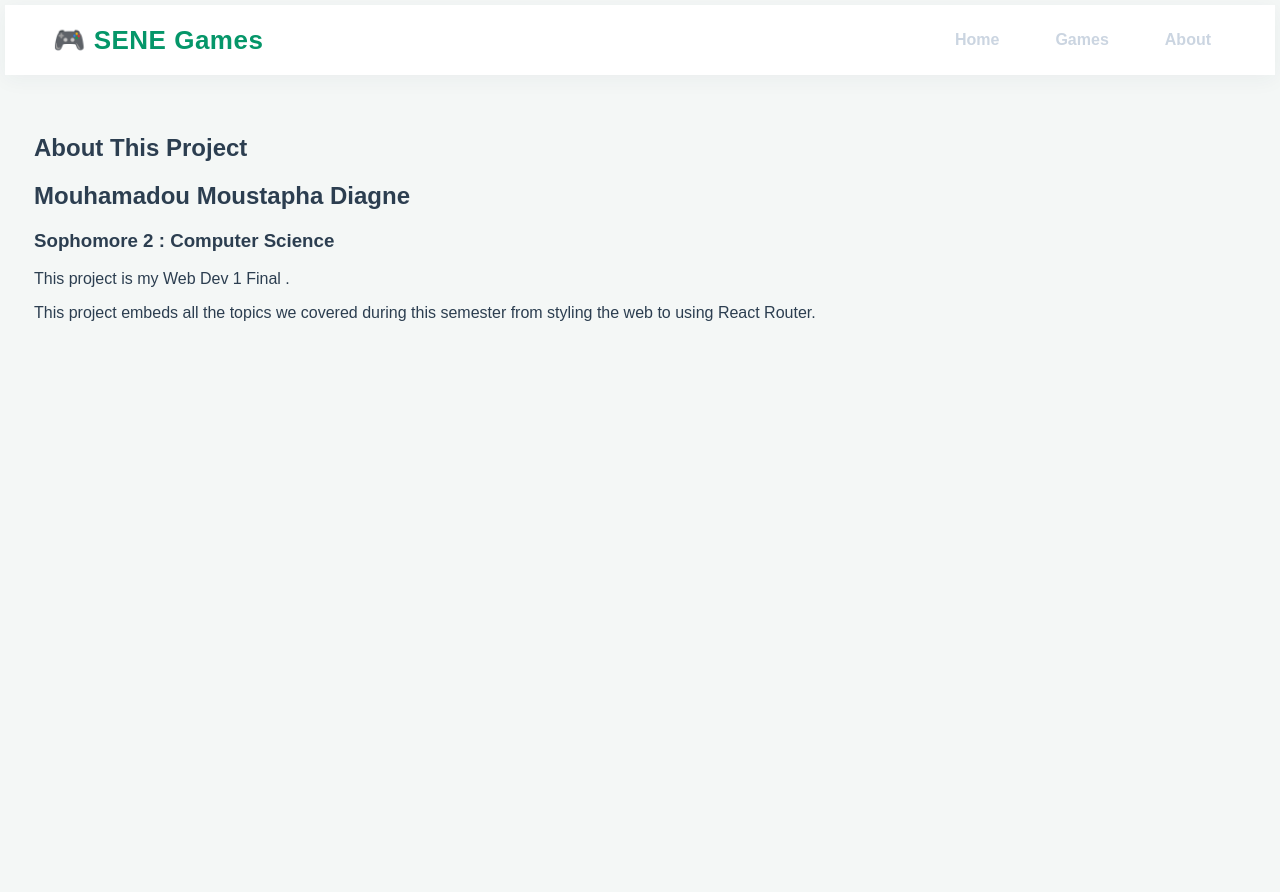
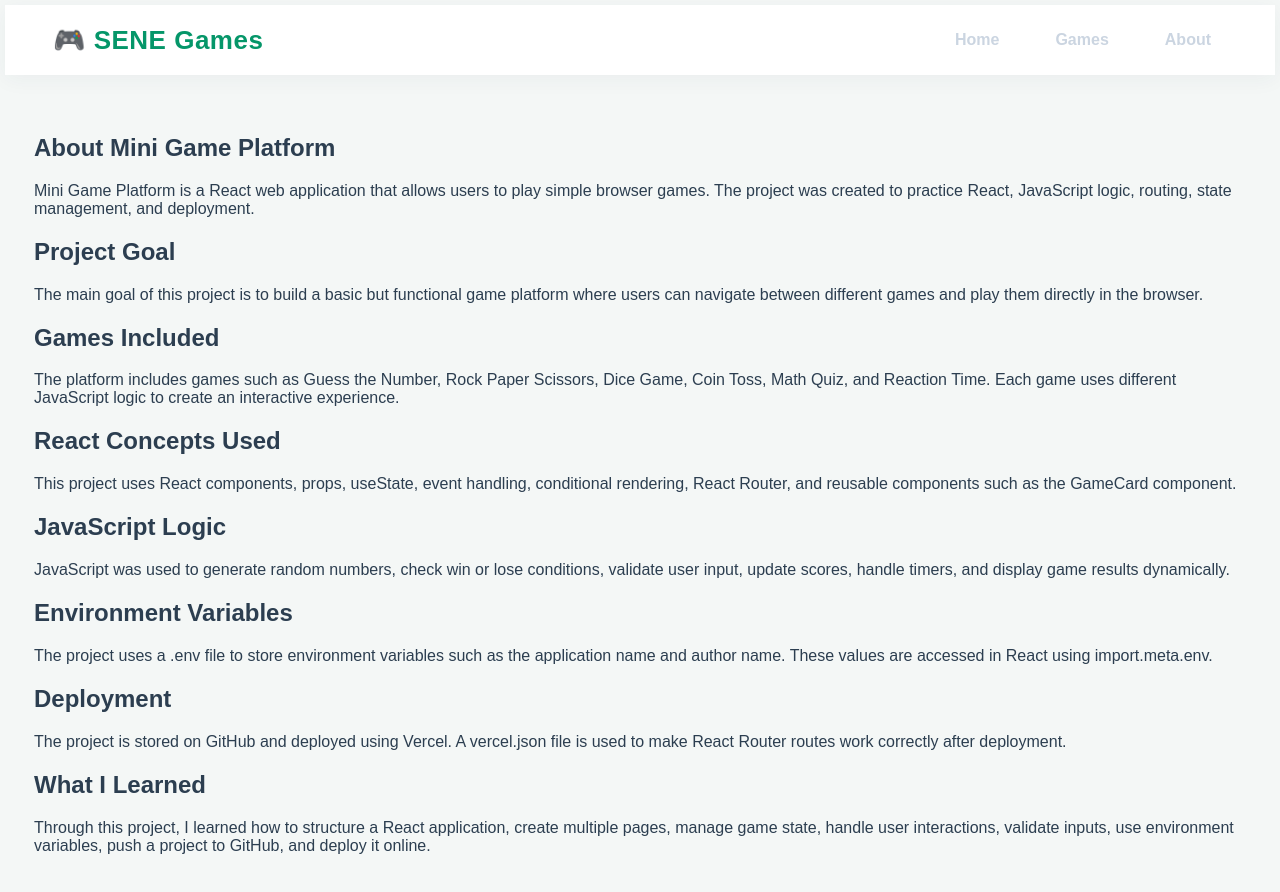
Before and after one commit to tapha2031/Multiplayer-game, a React (Vite) app: page /about in a window 1280 px wide. Shown: the top 892 px of the page. Before the commit the page ends 800 px from the top, so only its background shows below. Built offline with nearby package versions, Linux system fonts and the light colour scheme.

Commit message:
Details on About page

```diff
--- a/src/pages/About.jsx
+++ b/src/pages/About.jsx
@@ -1,17 +1,81 @@
 function About() {
   return (
-    <section>
-      <h1>About This Project</h1>
-      <div className="personal-id">
-        <h2>Mouhamadou Moustapha Diagne</h2>
-        <h3> Sophomore 2 :  Computer Science</h3>
+    <section className="about-page">
+      <div className="about-hero">
+        <h1>About Mini Game Platform</h1>
+        <p>
+          Mini Game Platform is a React web application that allows users to
+          play simple browser games. The project was created to practice React,
+          JavaScript logic, routing, state management, and deployment.
+        </p>
+      </div>
 
+      <div className="about-grid">
+        <div className="about-card">
+          <h2>Project Goal</h2>
+          <p>
+            The main goal of this project is to build a basic but functional
+            game platform where users can navigate between different games and
+            play them directly in the browser.
+          </p>
+        </div>
+
+        <div className="about-card">
+          <h2>Games Included</h2>
+          <p>
+            The platform includes games such as Guess the Number, Rock Paper
+            Scissors, Dice Game, Coin Toss, Math Quiz, and Reaction Time. Each
+            game uses different JavaScript logic to create an interactive
+            experience.
+          </p>
+        </div>
+
+        <div className="about-card">
+          <h2>React Concepts Used</h2>
+          <p>
+            This project uses React components, props, useState, event handling,
+            conditional rendering, React Router, and reusable components such as
+            the GameCard component.
+          </p>
+        </div>
+
+        <div className="about-card">
+          <h2>JavaScript Logic</h2>
+          <p>
+            JavaScript was used to generate random numbers, check win or lose
+            conditions, validate user input, update scores, handle timers, and
+            display game results dynamically.
+          </p>
+        </div>
+
+        <div className="about-card">
+          <h2>Environment Variables</h2>
+          <p>
+            The project uses a .env file to store environment variables such as
+            the application name and author name. These values are accessed in
+            React using import.meta.env.
+          </p>
+        </div>
+
+        <div className="about-card">
+          <h2>Deployment</h2>
+          <p>
+            The project is stored on GitHub and deployed using Vercel. A
+            vercel.json file is used to make React Router routes work correctly
+            after deployment.
+          </p>
+        </div>
       </div>
-      <p>
-        This project is my Web Dev 1 Final .
 
-      </p>
-      <p> This project embeds all the topics we covered during this semester from styling the web to using React Router.</p>
+      <div className="about-learning">
+        <h2>What I Learned</h2>
+        <p>
+          Through this project, I learned how to structure a React application,
+          create multiple pages, manage game state, handle user interactions,
+          validate inputs, use environment variables, push a project to GitHub,
+          and deploy it online.
+        </p>
+      </div>
     </section>
   );
 }
```
